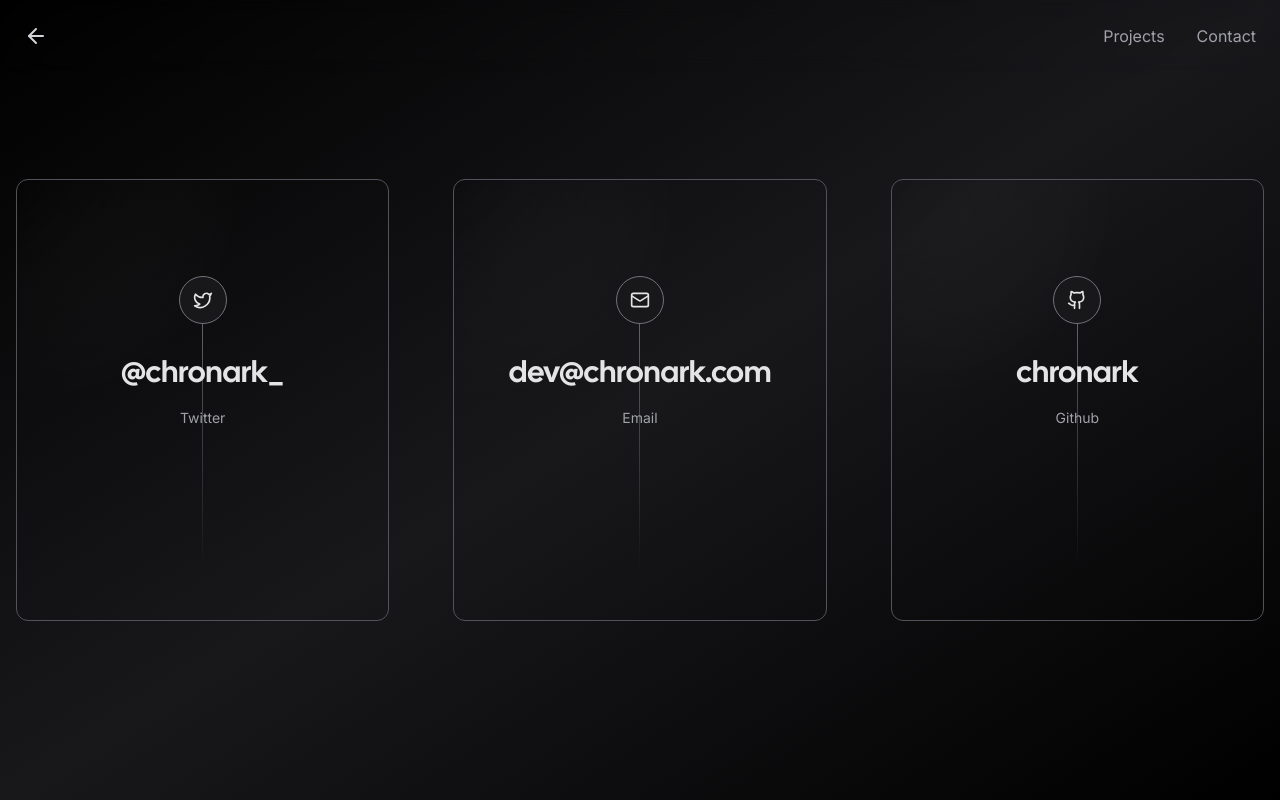
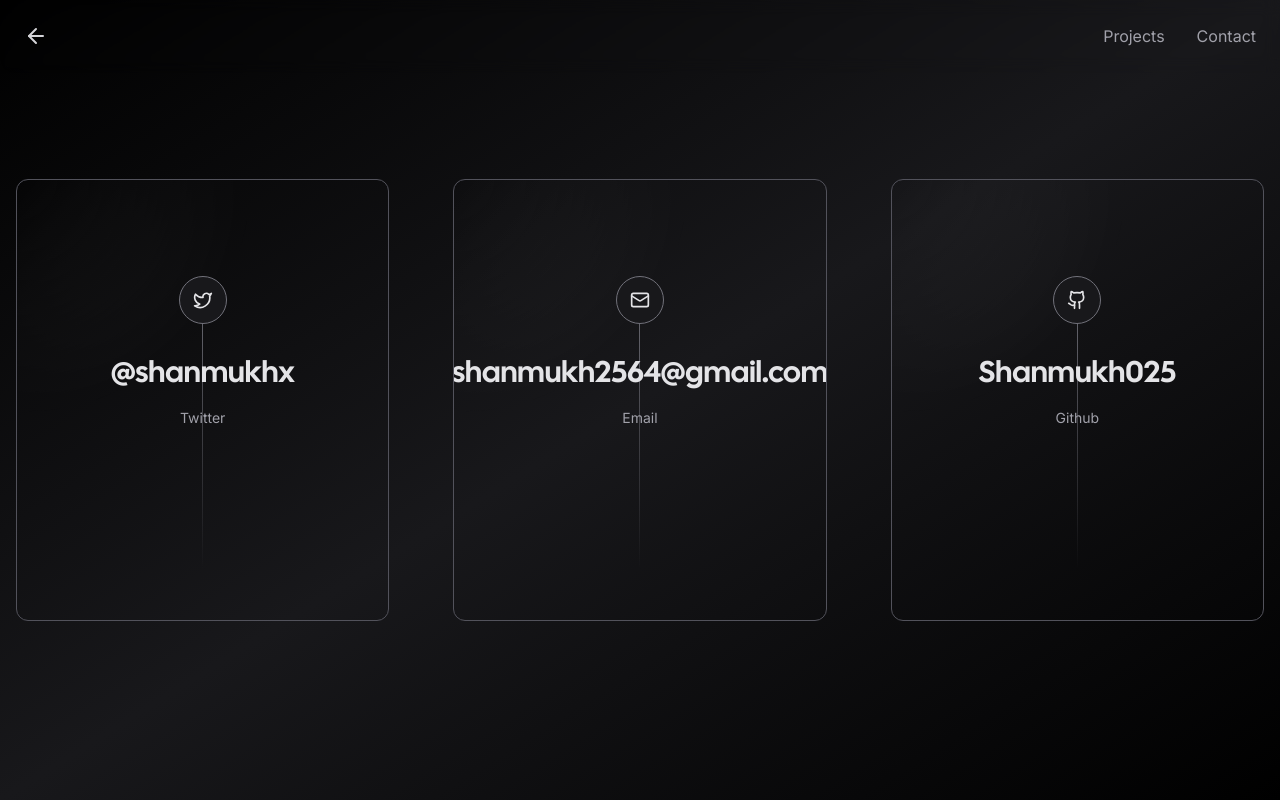
Before and after one commit to shan2564/shan2564.github.io, a Next.js app: page /contact in a window 1280 px wide. Built offline with nearby package versions, Linux system fonts and the light colour scheme; no server answers; what tailwindcss-debug-screens would draw is missing.

Commit message:
Update page.tsx

```diff
--- a/app/contact/page.tsx
+++ b/app/contact/page.tsx
@@ -7,21 +7,21 @@
 const socials = [
 	{
 		icon: <Twitter size={20} />,
-		href: "https://twitter.com/chronark_",
+		href: "https://twitter.com/shanmukhx",
 		label: "Twitter",
-		handle: "@chronark_",
+		handle: "@shanmukhx",
 	},
 	{
 		icon: <Mail size={20} />,
-		href: "mailto:dev@chronark.com",
+		href: "mailto:shanmukh2564@gmail.com",
 		label: "Email",
-		handle: "dev@chronark.com",
+		handle: "shanmukh2564@gmail.com",
 	},
 	{
 		icon: <Github size={20} />,
-		href: "https://github.com/chronark",
+		href: "https://github.com/Shanmukh025",
 		label: "Github",
-		handle: "chronark",
+		handle: "Shanmukh025",
 	},
 ];
 
```
